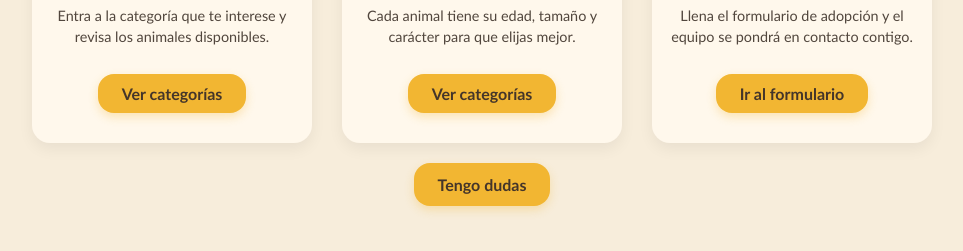
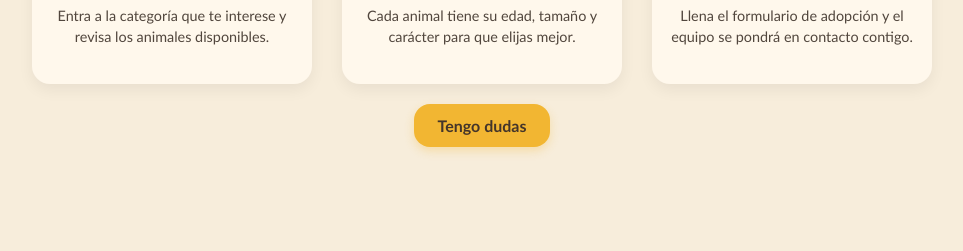
Before and after one commit to anitasusnanita-jpg/Mascotas-a-bordo, a plain HTML site: page catalogo.html in a window 1280 px wide. Shown: the part 883-1134 px from the top of the page, without its empty margins (158-1121 px from the left). After the commit the page ends 1106 px from the top, so only its background shows below. Drawn offline with Linux system fonts and the light colour scheme.

Commit message:
actulice todo

```diff
--- a/catalogo.html
+++ b/catalogo.html
@@ -23,19 +23,19 @@
                     <img src="https://cdn-icons-png.flaticon.com/512/194/194279.png" alt="Elige" loading="lazy" style="object-fit: contain; padding: 40px; background: #f7eddb;">
                     <h2>1. Elige</h2>
                     <p>Entra a la categoría que te interese y revisa los animales disponibles.</p>
-                    <a class="boton-enlace" href="categorias.html">Ver categorías</a>
+                    <!-- Botón eliminado -->
                 </article>
                 <article class="tarjeta">
                     <img src="https://cdn-icons-png.flaticon.com/512/622/622669.png" alt="Conoce" loading="lazy" style="object-fit: contain; padding: 40px; background: #f7eddb;">
                     <h2>2. Conoce</h2>
                     <p>Cada animal tiene su edad, tamaño y carácter para que elijas mejor.</p>
-                    <a class="boton-enlace" href="categorias.html">Ver categorías</a>
+                    <!-- Botón eliminado -->
                 </article>
                 <article class="tarjeta">
                     <img src="https://cdn-icons-png.flaticon.com/512/833/833472.png" alt="Adopta" loading="lazy" style="object-fit: contain; padding: 40px; background: #f7eddb;">
                     <h2>3. Adopta</h2>
                     <p>Llena el formulario de adopción y el equipo se pondrá en contacto contigo.</p>
-                    <a class="boton-enlace" href="adoptar.html">Ir al formulario</a>
+                    <!-- Botón eliminado -->
                 </article>
             </div>
         </section>
```
